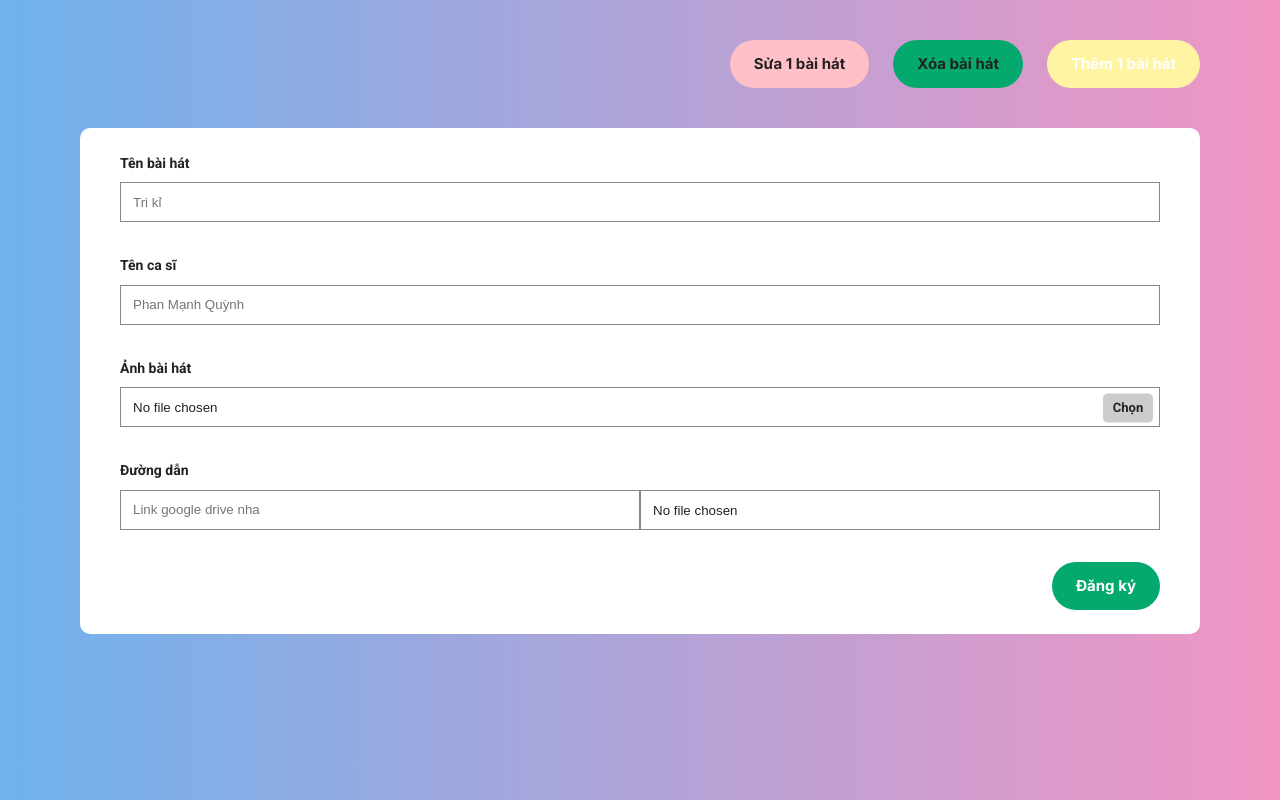
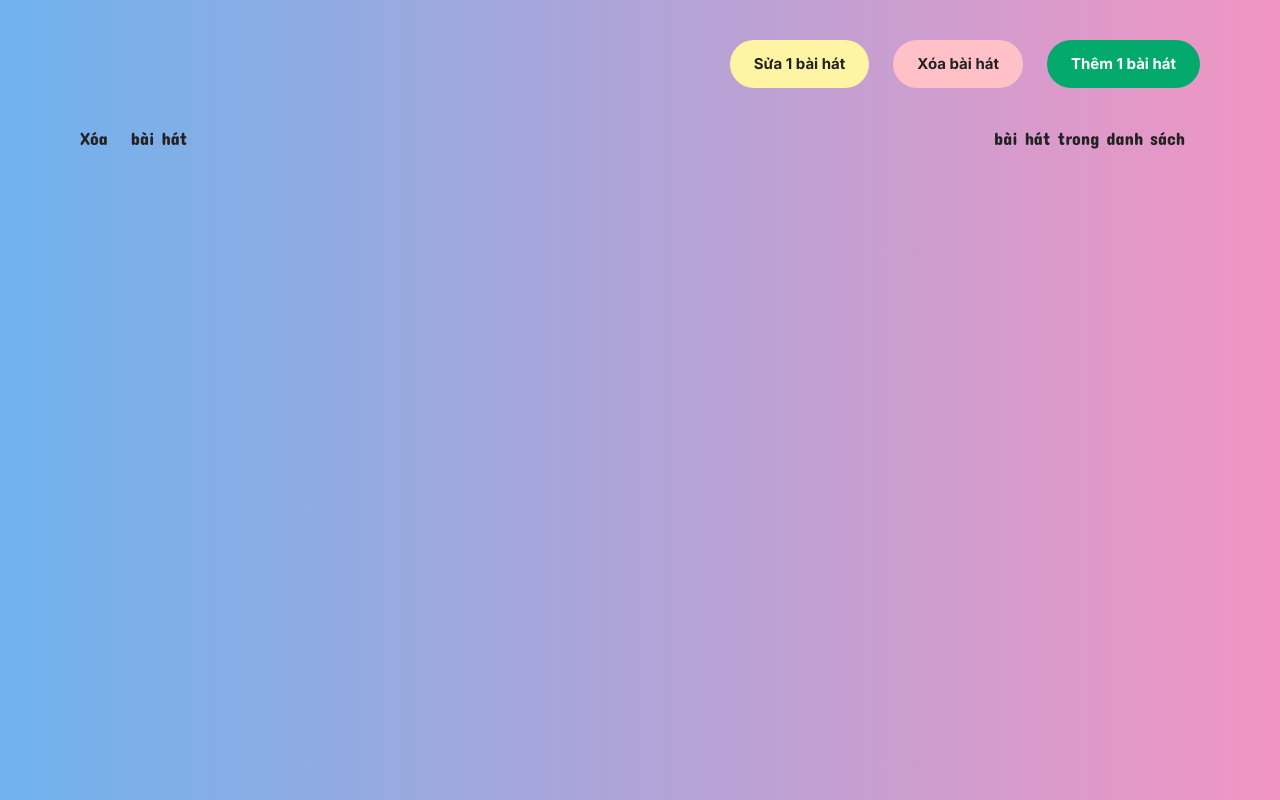
Before and after one commit to Chuazz/Music_Player_Json-server, a website: page assets/html/update-list/update-list.html in a window 1280 px wide. Drawn offline with Linux system fonts and the light colour scheme.

Commit message:
Thêm danh sách nhạc cần xóa

```diff
--- a/assets/html/update-list/update-list.html
+++ b/assets/html/update-list/update-list.html
@@ -28,20 +28,20 @@
             <div id="update-list">
                 <div id="header">
                     <div class="navbar row ali-center jus-end">
-                        <div style="--bg: #ffc0c7; --hover-bg: #ffb3bb" class="nav-item text-center relative">
+                        <div style="--bg: #fff4a3; --hover-bg: #fff080" class="nav-item text-center active">
                             <p>Sửa 1 bài hát</p>
                         </div>
-                        <div style="--bg: #04aa6d; --hover-bg: #059862" class="nav-item text-center">
+                        <div style="--bg: #ffc0c7; --hover-bg: #ffb3bb" class="nav-item text-center">
                             <p>Xóa bài hát</p>
                         </div>
-                        <div style="--bg: #fff4a3; --hover-bg: #fff080" class="nav-item text-center">
+                        <div style="--bg: #04aa6d; --hover-bg: #059862" class="nav-item text-center">
                             <p>Thêm 1 bài hát</p>
                         </div>
                     </div>
                 </div>
 
                 <div id="content">
-                    <div class="add-song">
+                    <div class="add-song remove">
                         <form action="" method="post" id="add-song-form">
                             <!-- Song name -->
                             <div class="form__group ">
@@ -54,42 +54,82 @@
                             <!-- Song singer -->
                             <div class="form__group">
                                 <label for="fullname">Tên ca sĩ</label>
-                                <input type="fullname" name="fullname" rule="required|fullname" id="fullname" class="form__control"
-                                    placeholder="Phan Mạnh Quỳnh">
+                                <input type="fullname" name="fullname" rule="required|fullname" id="fullname"
+                                    class="form__control" placeholder="Phan Mạnh Quỳnh">
                                 <span class="form__warning"></span>
                             </div>
 
                             <!-- Song img -->
-                            <div class="form__group">
-                                <label for="avatar">Ảnh bài hát
-                                    <span class="choose__file">Chọn</span>
-                                </label>
-                                <input type="file" name="avatar" rule="required" id="avatar"
-                                    accept=".jpg, .png, .gif, .avif, .jpeg, .svg, .webp, .apng" class="form__control">
-                                <span class="form__warning"></span>
+                            <div class="row ali-center">
+                                <div class="form__group h-5">
+                                    <label for="path">Đường dẫn ảnh</label>
+                                    <input type="text" name="path" id="path" placeholder="Link nào cũng được"
+                                        class="form__control path-control">
+                                    <span class="form__warning"></span>
+                                </div>
+
+                                <p class="h-2 text-center" style="font-size: 1.5rem; font-weight: bold;">Hoặc</p>
+
+                                <div class="form__group h-5">
+                                    <label for="devicePathImg">Chọn từ thiết bị
+                                        <span class="choose__file">Chọn</span>
+                                    </label>
+                                    <input type="file" name="devicePathImg" id="devicePathImg"
+                                        accept=".jpg, .png, .gif, .avif, .jpeg, .svg, .webp, .apng"
+                                        class="form__control">
+                                    <span class="form__warning"></span>
+                                </div>
                             </div>
 
                             <!-- Song path -->
-                            <div class="form__group">
-                                <label for="path">Đường dẫn</label>
-                                <div class="row ali-center">
-                                    <div class="h-6">
-                                        <input type="text" name="path" rule="required" id="path" class="form__control"
+                            <div class="row ali-center">
+                                <div class="form__group h-5">
+                                    <label for="googleDrivePath">Đường dẫn bài hát</label>
+                                    <input type="text" name="googleDrivePath" id="googleDrivePath" class="form__control"
                                         placeholder="Link google drive nha">
-                                    </div>
+                                    <span class="form__warning"></span>
+                                </div>
 
-                                    <div class="h-6">
-                                        <input type="file" name="avatar" rule="required" id="avatar"
-                                        accept=".jpg, .png, .gif, .avif, .jpeg, .svg, .webp, .apng" class="form__control">
-                                    </div>
+                                <p class="h-2 text-center" style="font-size: 1.5rem; font-weight: bold;">Hoặc</p>
+
+                                <div class="form__group h-5">
+                                    <label for="devicePath">Chọn từ thiết bị
+                                        <span class="choose__file">Chọn</span>
+                                    </label>
+                                    <input type="file" name="devicePath" id="devicePath"
+                                        accept=".jpg, .png, .gif, .avif, .jpeg, .svg, .webp, .apng"
+                                        class="form__control">
+                                    <span class="form__warning"></span>
                                 </div>
-                                <span class="form__warning"></span>
                             </div>
 
                             <div class="row jus-end">
-                                <button style="--bg: #04aa6d; --hover-bg: #059862">Đăng ký</button>
+                                <button style="--bg: #04aa6d; --hover-bg: #059862">Thêm</button>
                             </div>
                         </form>
+                    </div>
+
+                    <div class="remove-song active">
+                        <div class="row ali-center jus-between">
+                            <div class="total-song--remove">
+                                <p>
+                                    Xóa
+                                    <span class="p-l-8 p-r-8"></span>
+                                    bài hát
+                                </p>
+                            </div>
+
+                            <div class="total-song m-0 row ali-center">
+                                <p>
+                                    <span></span>
+                                    <p class="p-l-8">bài hát trong danh sách</p>
+                                </p>
+                            </div>
+                        </div>
+
+                        <div class="row remove-song__container">
+
+                        </div>
                     </div>
                 </div>
             </div>
@@ -103,4 +143,5 @@
         var formValidate = new Validate("#add-song-form");
     </script>
 </body>
+
 </html>
```
